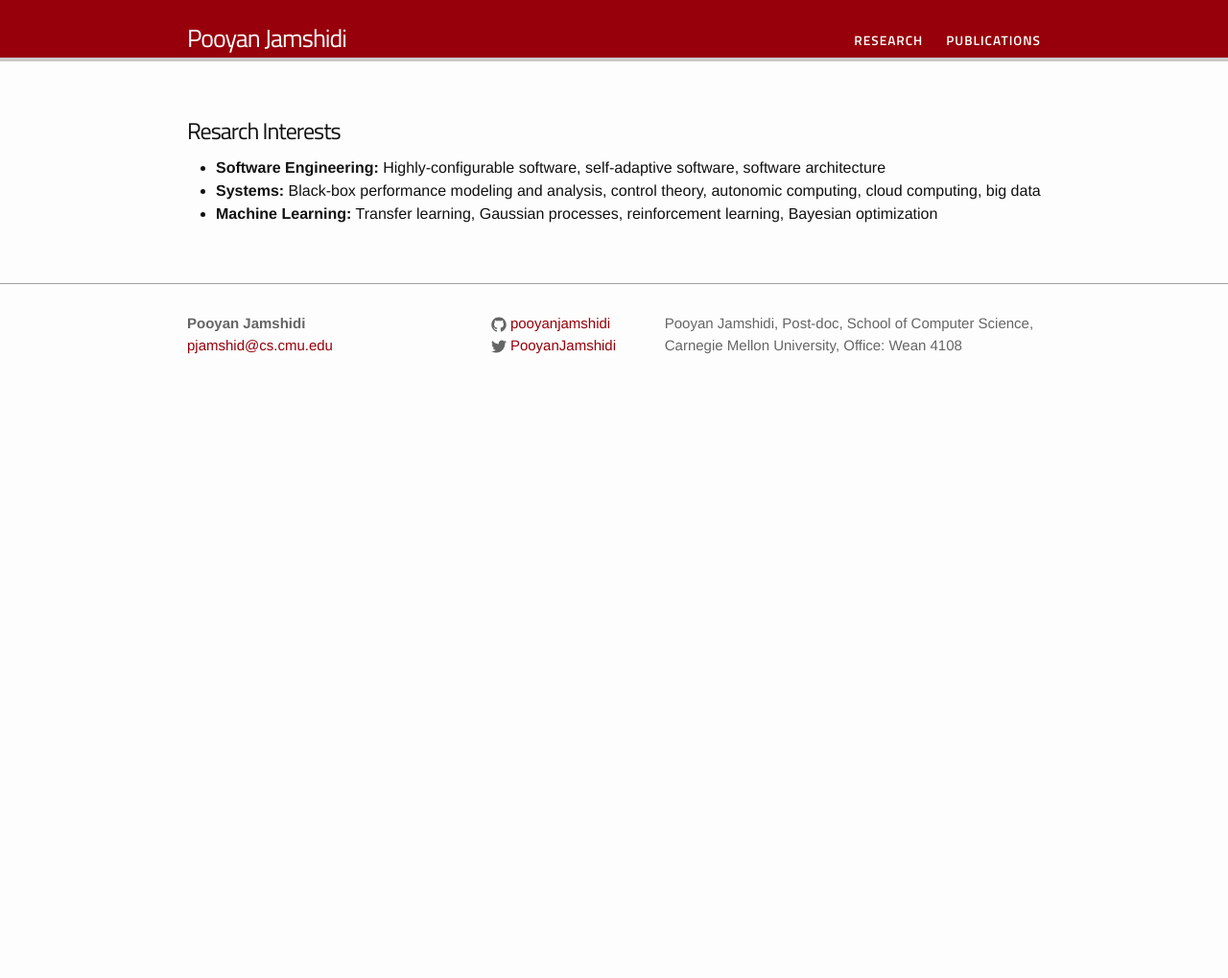
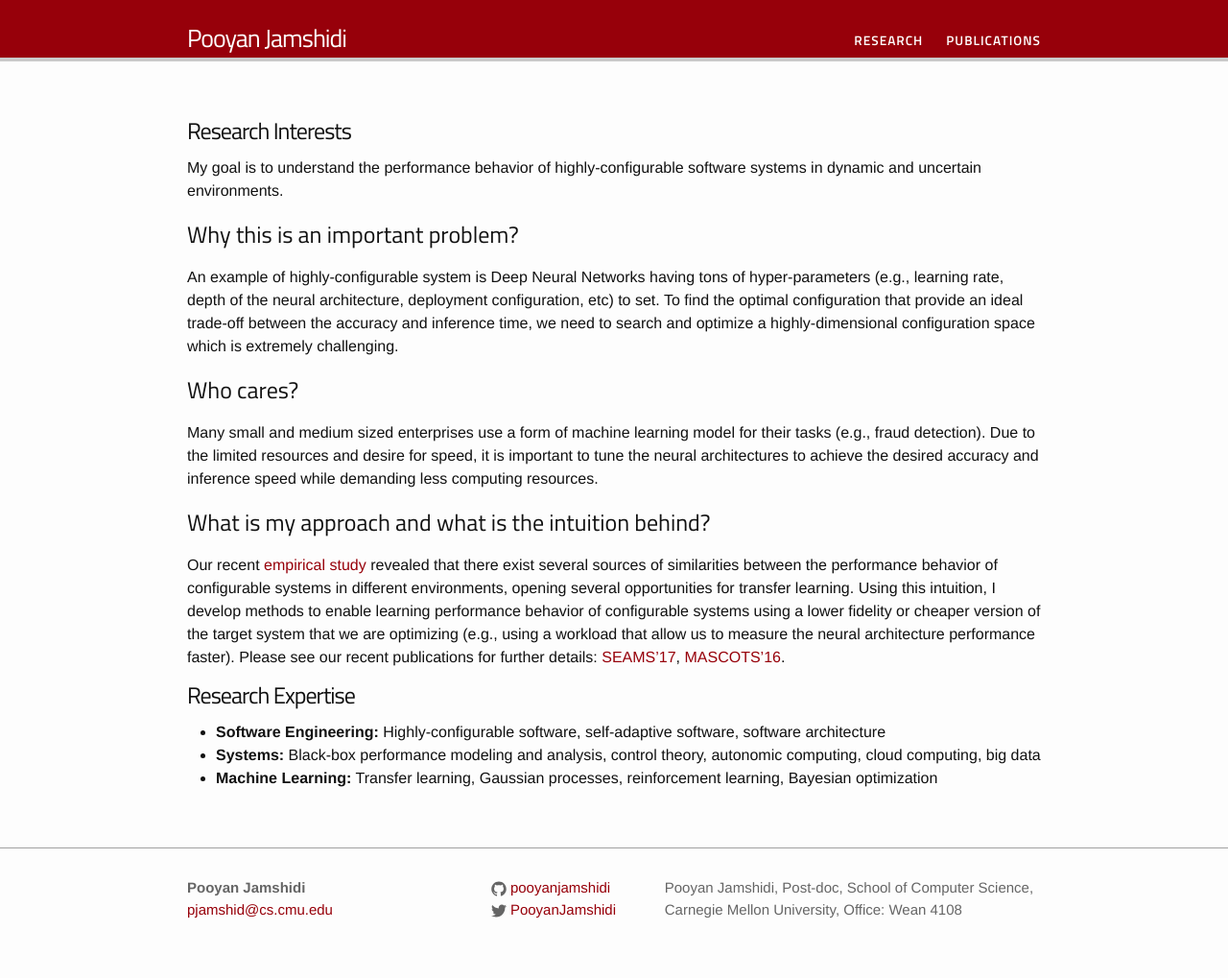
Before and after one commit to pooyanjamshidi/pooyanjamshidi.github.io, a Jekyll site: the page built from pages/research.md, in a window 1280 px wide. Shown: the whole page at 96% size. Built offline with Jekyll 4.4.1, drawn with Linux system fonts in a browser that asks for light colours; our own code applies the rules of GitHub Pages for plain Markdown files; before the commit the page ends 900 px from its top, so only the background shows below that.

Commit message:
elaborated my research

```diff
--- a/pages/research.md
+++ b/pages/research.md
@@ -5,7 +5,23 @@ permalink: /research/
 group: research
 ---
 
-# Resarch Interests
+
+# Research Interests
+
+My goal is to understand the performance behavior of highly-configurable software systems in dynamic and uncertain environments.
+
+## Why this is an important problem?
+An example of highly-configurable system is Deep Neural Networks having tons of hyper-parameters (e.g., learning rate, depth of the neural architecture, deployment configuration, etc) to set. To find the optimal configuration that provide an ideal trade-off between the accuracy and inference time, we need to search and optimize a highly-dimensional configuration space which is extremely challenging.
+
+## Who cares?
+
+Many small and medium sized enterprises use a form of machine learning model for their tasks (e.g., fraud detection). Due to the limited resources and desire for speed, it is important to tune the neural architectures to achieve the desired accuracy and inference speed while demanding less computing resources.
+
+## What is my approach and what is the intuition behind?
+Our recent [empirical study](https://arxiv.org/pdf/1709.02280) revealed that there exist several sources of similarities between the performance behavior of configurable systems in different environments, opening several opportunities for transfer learning. Using this intuition, I develop methods to enable learning performance behavior of configurable systems using a lower fidelity or cheaper version of the target system that we are optimizing (e.g., using a workload that allow us to measure the neural architecture performance faster). Please see our recent publications for further details: [SEAMS'17](https://arxiv.org/pdf/1704.00234), [MASCOTS'16](https://arxiv.org/pdf/1606.06543).
+
+
+# Research Expertise
 
 * **Software Engineering:** Highly-configurable software, self-adaptive software, software architecture
 * **Systems:** Black-box performance modeling and analysis, control theory, autonomic computing, cloud computing, big data
```
